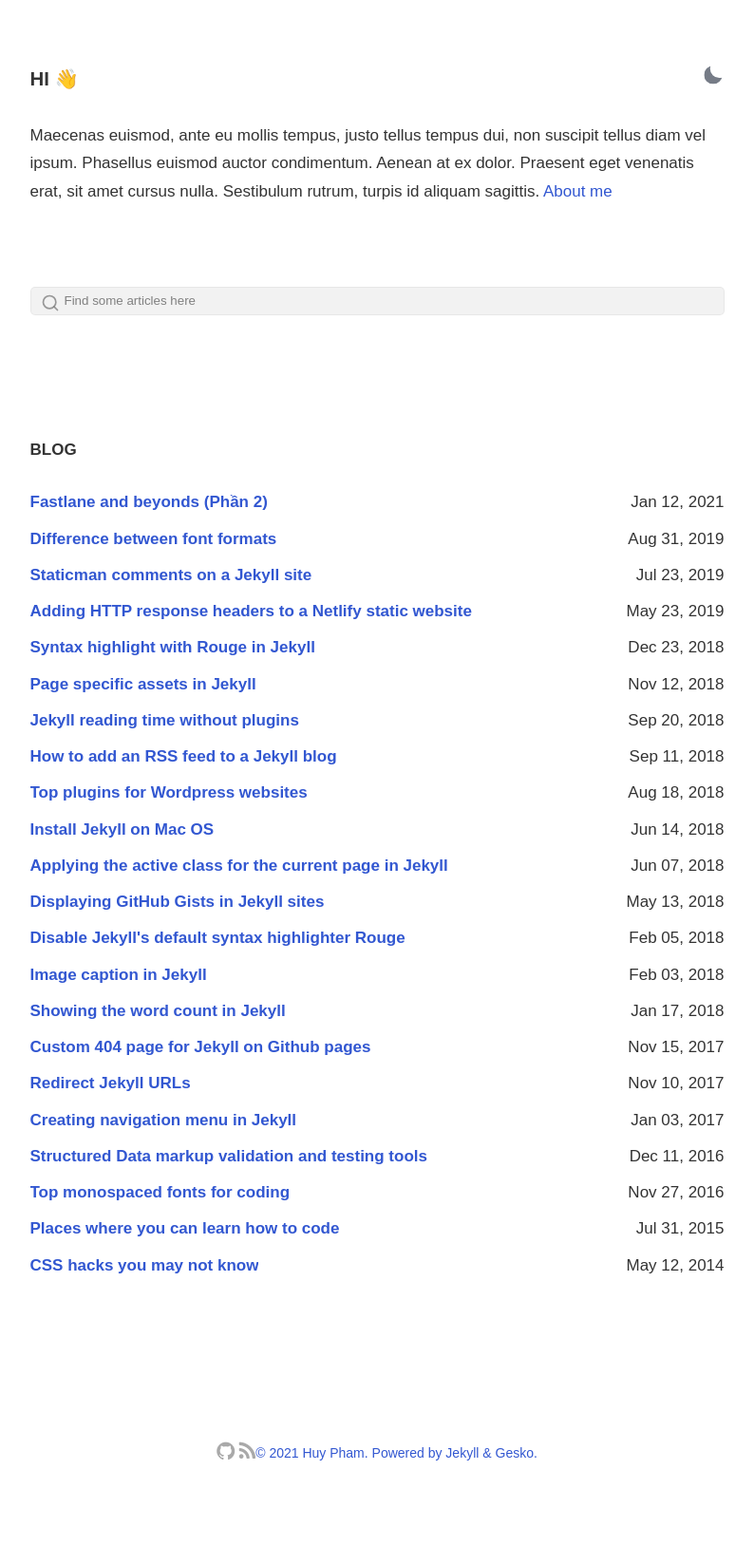
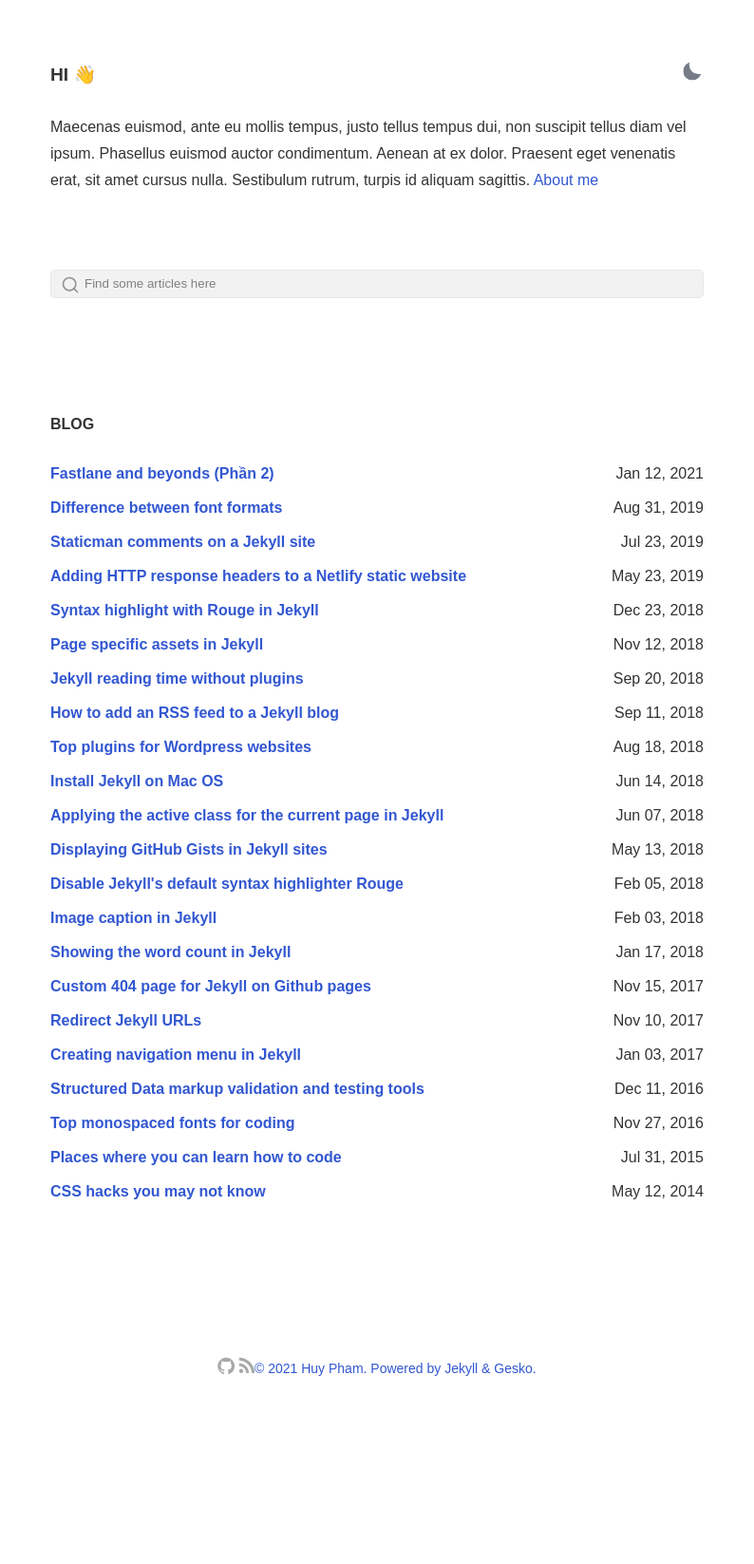
Before and after one commit to coder7eeN/coder7eeN.github.io, a Jekyll site: the page built from index.html, in a window 1280 px wide. Shown: the whole page at 95% size, without its empty margins (243-1037 px from the left). Built offline with Jekyll 4.4.1, drawn with Linux system fonts in a browser that asks for light colours; some web fonts are replaced; after the commit the page ends 1551 px from its top, so only the background shows below that.

Commit message:
chore: change font

```diff
--- a/_config.yml
+++ b/_config.yml
@@ -2,7 +2,7 @@
 title: coder seventeen
 description: >-
   just a minimalist, personal blog
-googlewebfonts: Be+Vietnam:wght@300;500;700
+googlewebfonts: Be+Vietnam:wght@300
 
 lang: en-US
 timezone: Ho_Chi_Minh
--- a/_sass/_main.scss
+++ b/_sass/_main.scss
@@ -9,7 +9,7 @@
 }
 
 html {
-	font-size: 17px;
+	font-size: 16px;
 }
 
 #theme-toggle {
```
